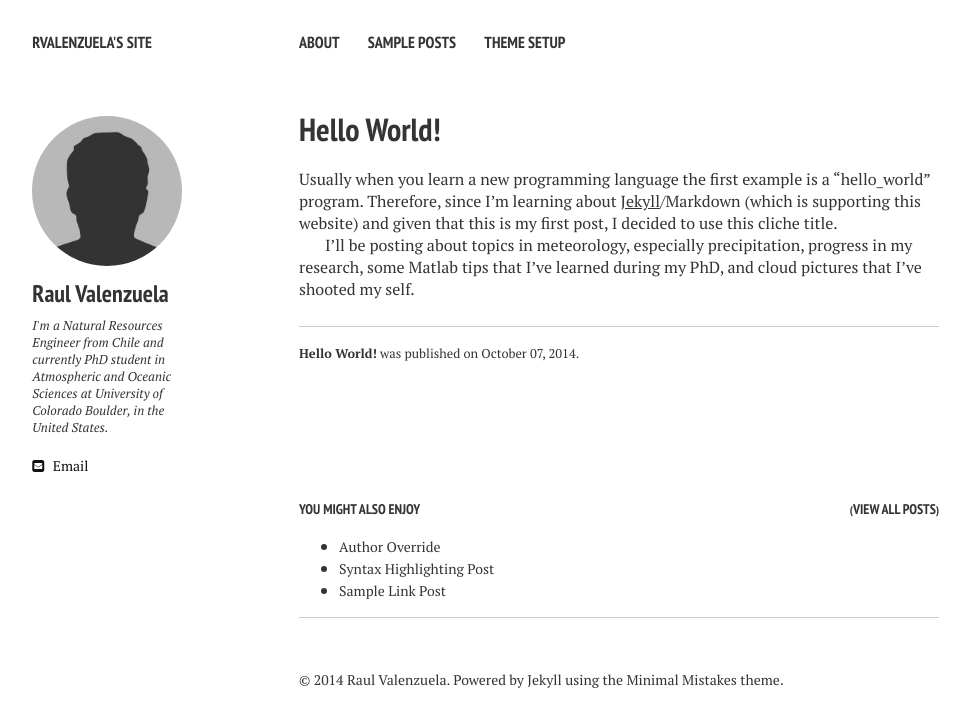
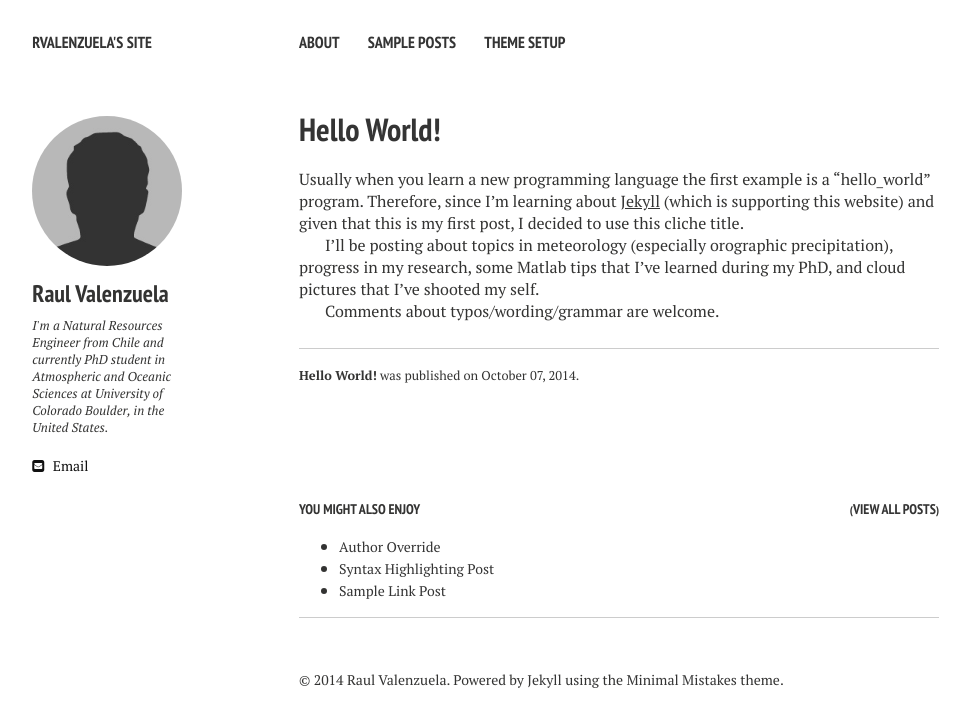
Before and after one commit to Joe-Robertson/rvalenzuelar.github.io, a Jekyll site: the page built from _posts/2014-10-07-hello-world.md, in a window 1280 px wide. Shown: the top 727 px of the page, without its empty margins (21-991 px from the left). Built offline with Jekyll 4.4.1, drawn with Linux system fonts in a browser that asks for light colours; nearby versions of some CDN libraries.

Commit message:
hello_world post edited

```diff
--- a/_posts/2014-10-07-hello-world.md
+++ b/_posts/2014-10-07-hello-world.md
@@ -1,11 +1,13 @@
 ---
 layout: post
 title: "Hello World!"
-excerpt: "My first post."
+excerpt: "My first post with cliche title."
 tags: [first post]
 share: true
 ---
 
-Usually when you learn a new programming language the first example is a "hello_world" program. Therefore, since I'm learning about [Jekyll](http://jekyllrb.com)/Markdown (which is supporting this website) and given that this is my first post, I decided to use this cliche title.
+Usually when you learn a new programming language the first example is a "hello_world" program. Therefore, since I'm learning about [Jekyll](http://jekyllrb.com) (which is supporting this website) and given that this is my first post, I decided to use this cliche title.
 
-I'll be posting about topics in meteorology, especially precipitation, progress in my research, some Matlab tips that I've learned during my PhD, and cloud pictures that I've shooted my self.
+I'll be posting about topics in meteorology (especially orographic precipitation), progress in my research, some Matlab tips that I've learned during my PhD, and cloud pictures that I've shooted my self.
+
+Comments about typos/wording/grammar are welcome.
```
